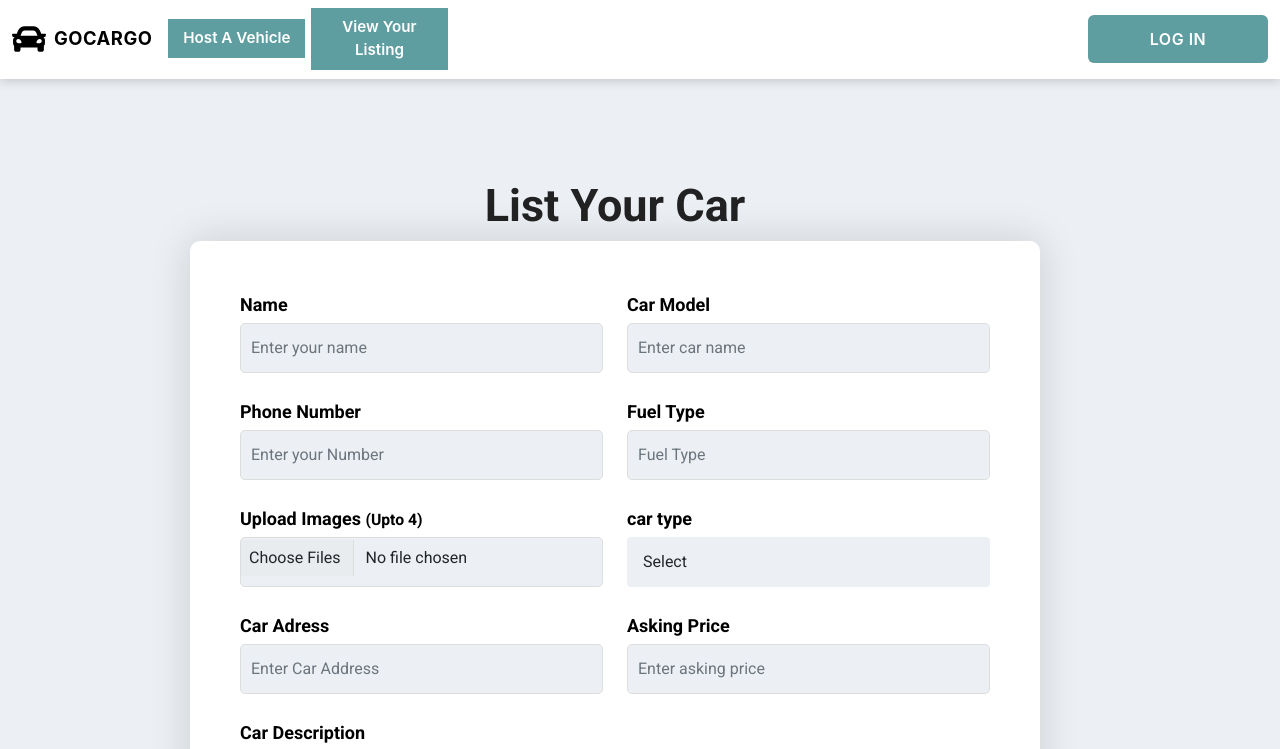
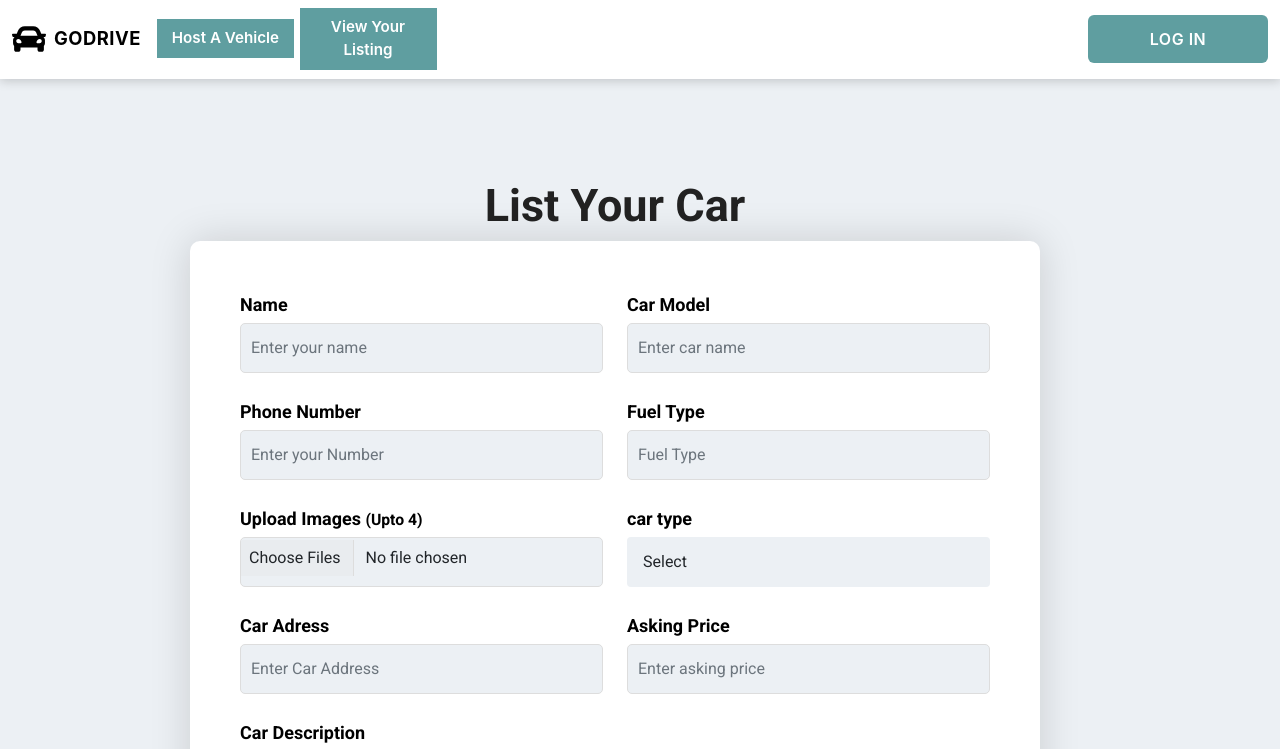
Before and after one commit to aliabbasrizvi20/gocargov2, a React (Create React App) app: page /owner in a window 1280 px wide. Shown: the top 749 px of the page. Built offline with nearby package versions, Linux system fonts and the light colour scheme.

Commit message:
changed name to GoDrive

```diff
--- a/src/components/CarLists/carList.js
+++ b/src/components/CarLists/carList.js
@@ -196,7 +196,7 @@ function CarList({ showEditDeleteButtons = false }) {
 
       <footer className="footer">
         <div className="footer-content">
-          <p>&copy; 2023 GoCarGo. All rights reserved.</p>
+          <p>&copy; 2026 GoDrive. All rights reserved.</p>
           <div className="footer-links">
             <a href="#">Privacy Policy</a>
             <a href="#">Terms of Service</a>
--- a/src/components/Header/index.js
+++ b/src/components/Header/index.js
@@ -25,7 +25,7 @@ function Header() {
         <Link to="/" className="navbar-brand d-flex align-items-center gap-2">
           <img src={car} className="site-icon" alt="Site Icon" />
           <span className="brand-text" style={{ color: "black" }}>
-            GoCargo
+            GoDrive
           </span>
         </Link>
 
--- a/src/components/Login/Login.js
+++ b/src/components/Login/Login.js
@@ -85,7 +85,7 @@ export default function Login() {
           )}
         </div>
         <div className="sign">
-          <p>New To Gocargo?</p>
+          <p>New To GoDrive?</p>
           <Link to="/signup">SignUp</Link>
         </div>
       </div>
--- a/src/pages/rent/OrderSuccess/index.js
+++ b/src/pages/rent/OrderSuccess/index.js
@@ -202,7 +202,7 @@ function OrderSuccess() {
 
           <div className="support-info">
             <p>
-              Need help? Contact us at <strong>support@gocargo.com</strong>
+              Need help? Contact us at <strong>support@GoDrive.com</strong>
             </p>
           </div>
         </div>
```
